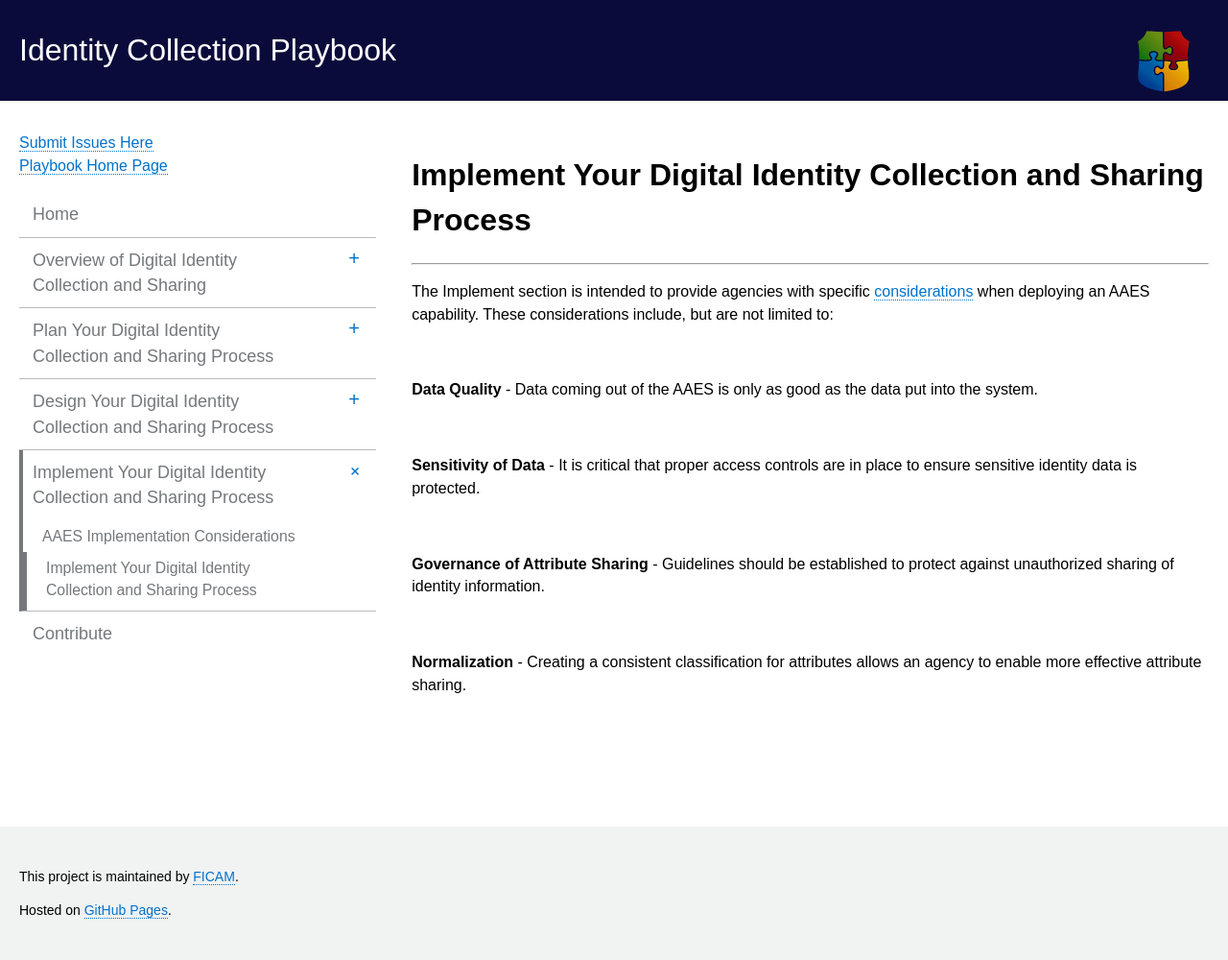
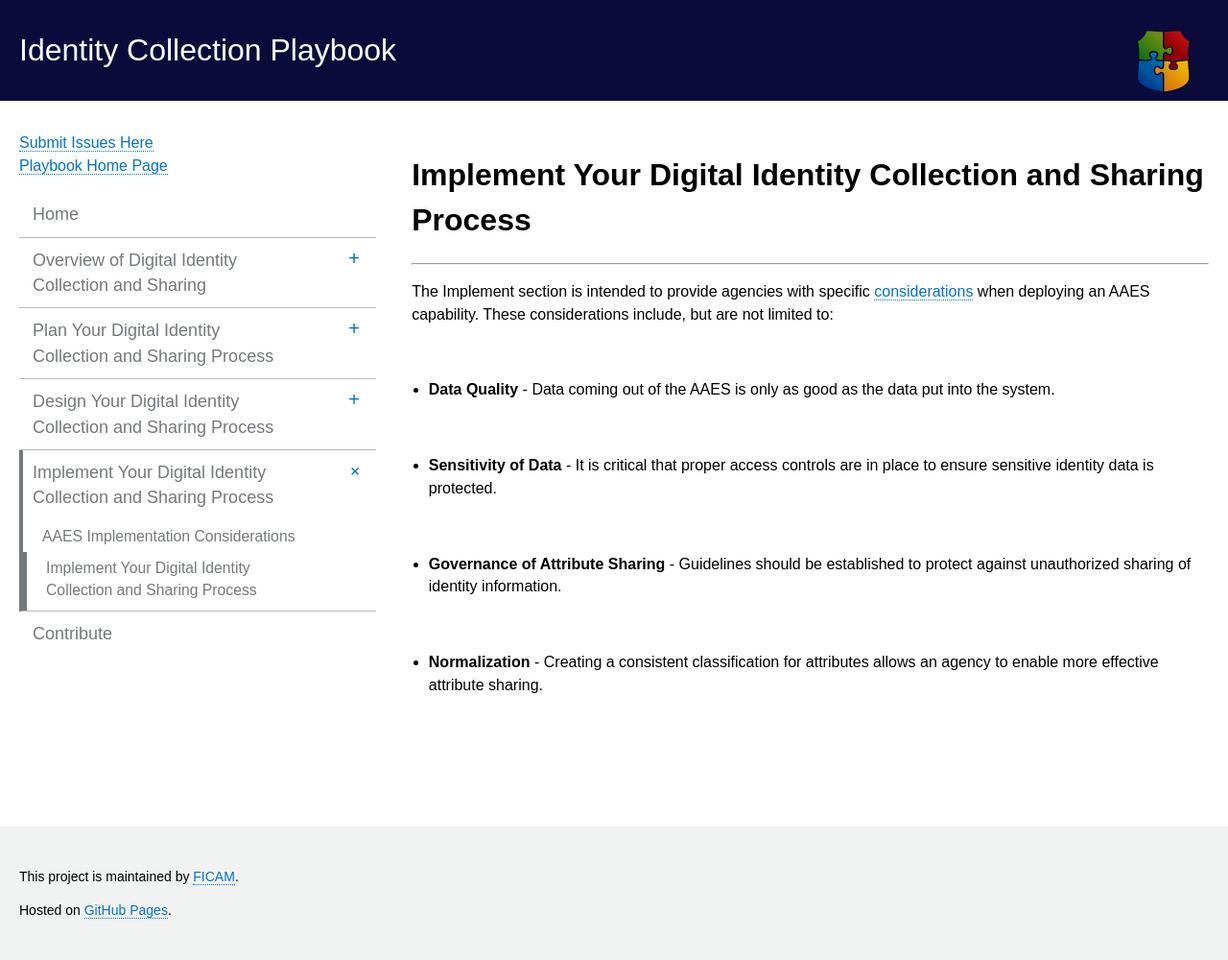
Before and after one commit to bnbuckler/identity-playbook, a Jekyll site: the page built from _implement/index.html, in a window 1280 px wide. Shown: the whole page at 96% size. Built offline with Jekyll 4.4.1, drawn with Linux system fonts in a browser that asks for light colours.

Commit message:
Added bullets

```diff
--- a/_includes/implement_index.md
+++ b/_includes/implement_index.md
@@ -5,16 +5,16 @@ The Implement section is intended to provide agencies with specific [considerati
 
 <br>
 
-**Data Quality** - Data coming out of the AAES is only as good as the data put into the system.
+* **Data Quality** - Data coming out of the AAES is only as good as the data put into the system.
 
 <br>
 
-**Sensitivity of Data** - It is critical that proper access controls are in place to ensure sensitive identity data is protected.
+* **Sensitivity of Data** - It is critical that proper access controls are in place to ensure sensitive identity data is protected.
 
 <br>
 
-**Governance of Attribute Sharing** - Guidelines should be established to protect against unauthorized sharing of identity information.
+* **Governance of Attribute Sharing** - Guidelines should be established to protect against unauthorized sharing of identity information.
 
 <br>
 
-**Normalization**  - Creating a consistent classification for attributes allows an agency to enable more effective attribute sharing.
+* **Normalization**  - Creating a consistent classification for attributes allows an agency to enable more effective attribute sharing.
```
